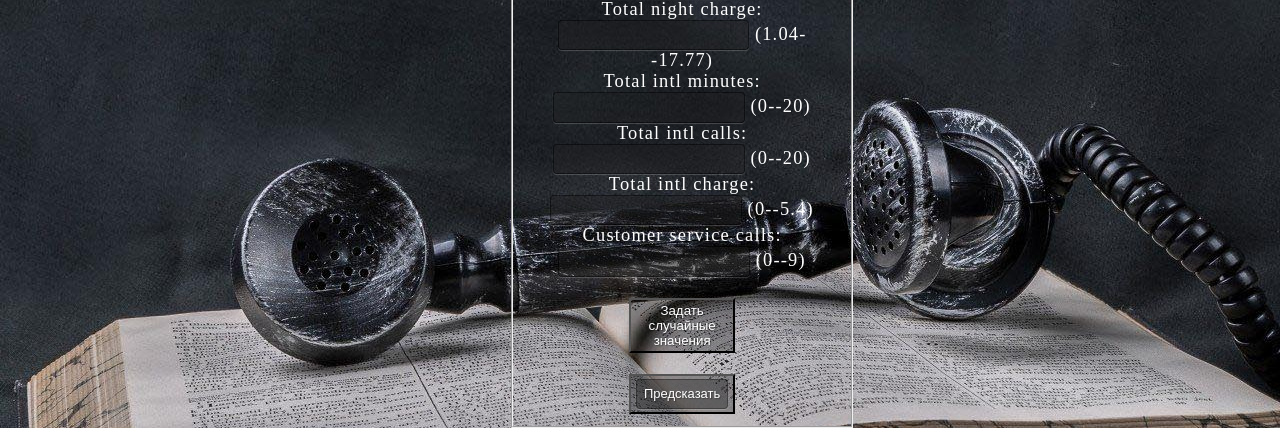
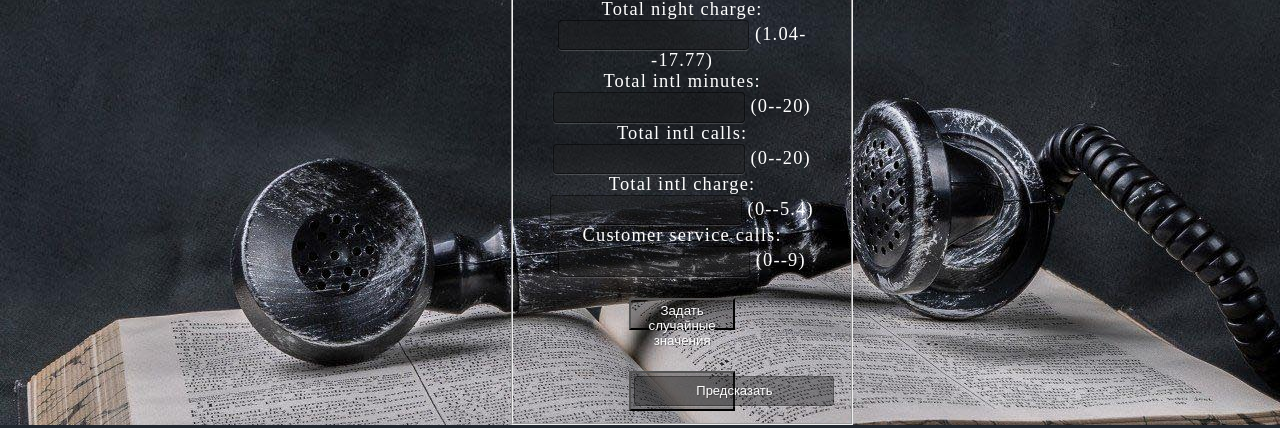
Before and after one commit to Arseny-Ethelbert/Churn-in-Telecoms-dataset, a Flask app: page / in a window 1280 px wide. Shown: the part 673-1101 px from the top of the page. Run offline with Flask 2, Linux system fonts and the light colour scheme; some web fonts are replaced.

Commit message:
Update main.html
Adjusted the size of the buttons

```diff
--- a/templates/main.html
+++ b/templates/main.html
@@ -144,10 +144,10 @@
             <input name="customer_service_calls" id="customer_service_calls" type="number" required>
             (0--9)
             <br> <br>
-            <button type="button" onclick="getRandomValues()">Задать случайные значения</button>
+            <button type="button" onclick="getRandomValues()" style="height:32px">Задать случайные значения</button>
             <br> <br>
             <button>
-            <input type="submit" name="send" id="send" value="Предсказать">
+            <input type="submit" name="send" id="send" value="Предсказать" style="width:200px">
             </button>
         </fieldset>
     </form>
```
